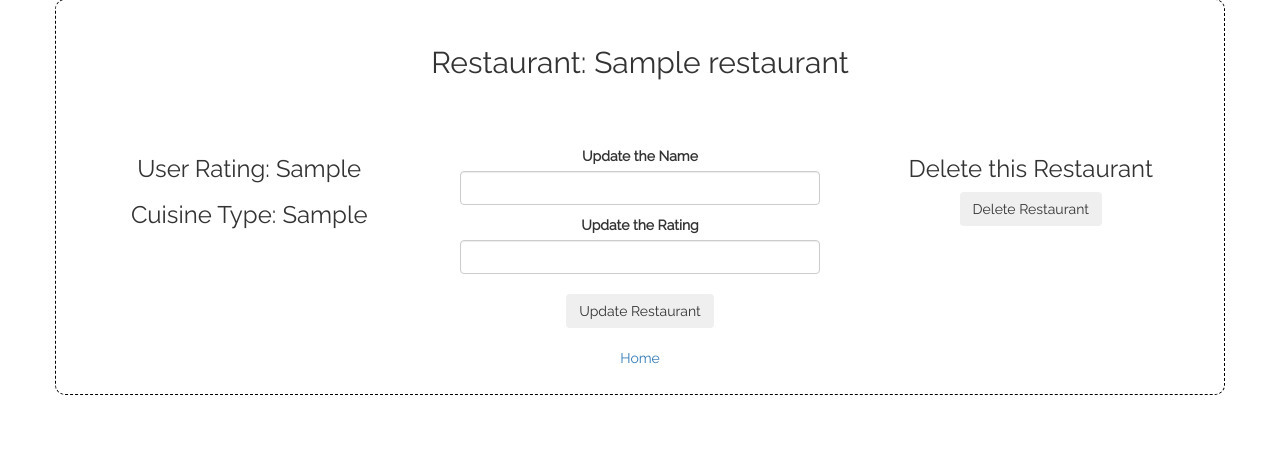
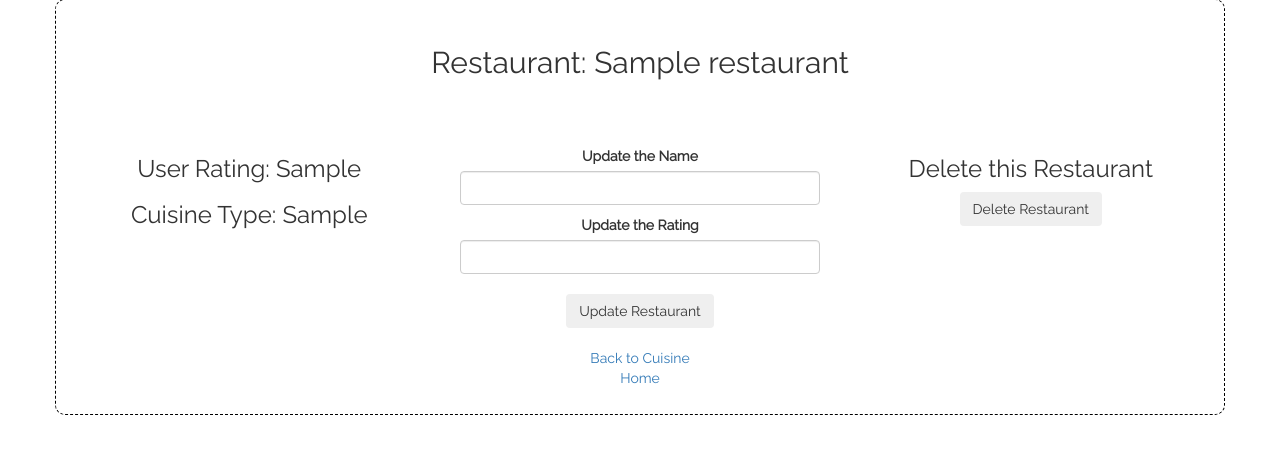
Before and after one commit to KatyCodes/PHP-restaurants, a PHP site: template views/restaurant.html.twig in a window 1280 px wide. Shown: the part 117-571 px from the top of the page. Run offline with PHP 8.4, Linux system fonts and the light colour scheme; the template is opened without the code that fills it: most values are stand-ins (such as "Sample title", 1, 10 or a date in 2020); some libraries are stand-ins or nearby versions.

Commit message:
Add a link back to cuisine page from restraunt page

```diff
--- a/app/app.php
+++ b/app/app.php
@@ -72,7 +72,6 @@
 
     //leads to individual restaurant info page
     $app->get("/confirmDeleteRestaurant/{id}", function($id) use ($app){
-        // $restaurant = Restaurant::find($id);
         $cuisine = Cuisine::find($id);
         return $app['twig']->render('cuisine.html.twig', array('cuisine' => $cuisine, 'restaurants' => $cuisine->getRestaurants()));
     });
--- a/views/restaurant.html.twig
+++ b/views/restaurant.html.twig
@@ -37,6 +37,8 @@
             <br>
         </div>
         <br>
+        <a href="/confirmDeleteRestaurant/{{ cuisine.getId }}">Back to Cuisine</a>
+        <br>
         <a href="/">Home</a>
     </div>
 </body>
```
